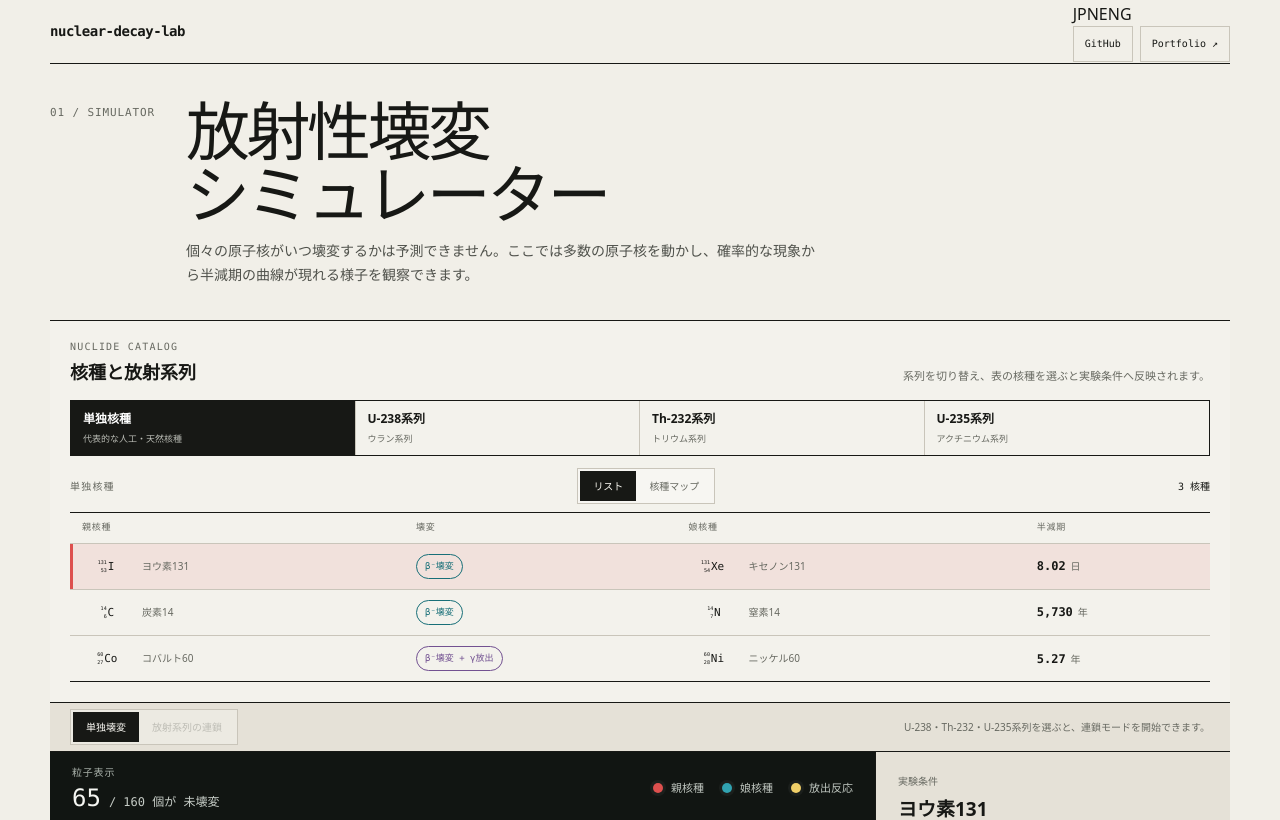
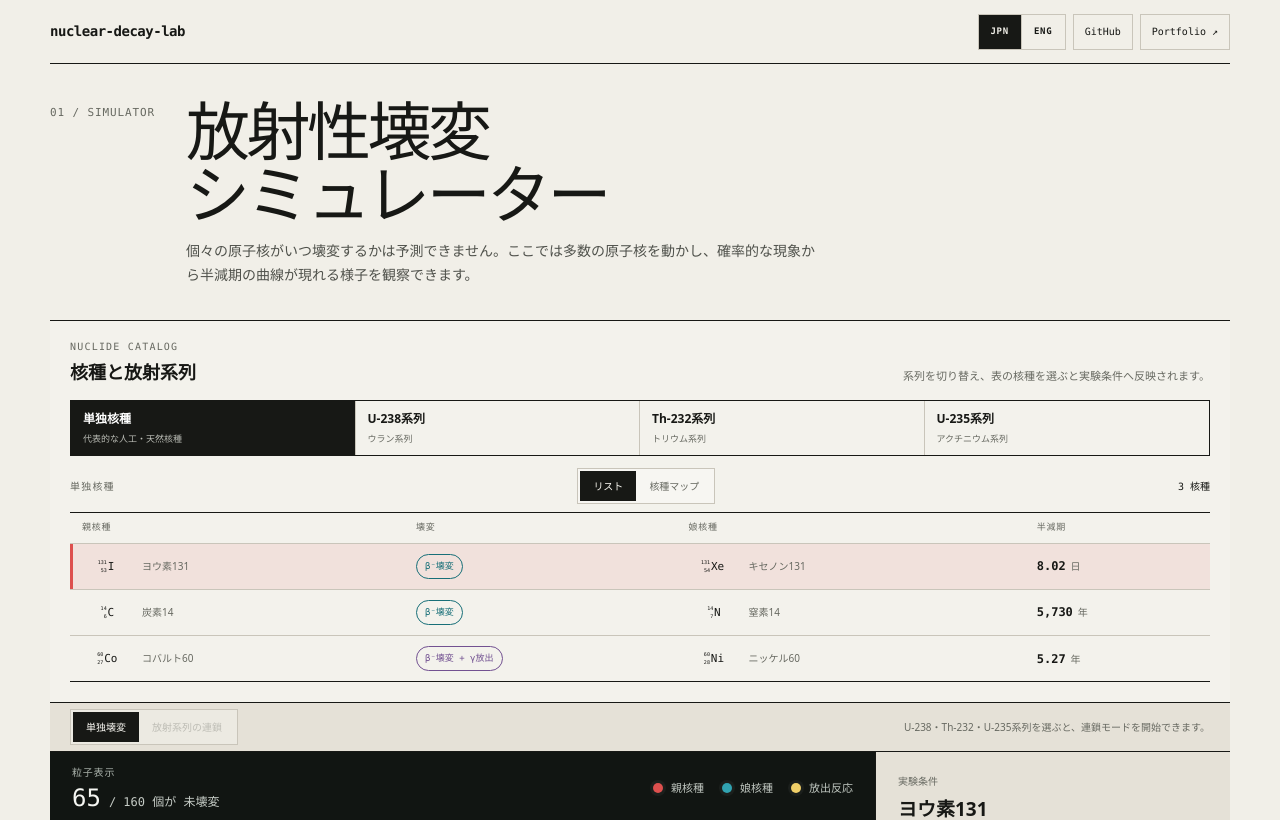
Before and after one commit to shymohn99/nuclear-decay-lab, a Next.js app: page / in a window 1280 px wide. Shown: the top 820 px of the page. Built offline with nearby package versions, Linux system fonts and the light colour scheme.

Commit message:
Style language switcher

```diff
--- a/app/globals.css
+++ b/app/globals.css
@@ -75,6 +75,46 @@ footer {
   font-weight: 700;
   letter-spacing: -0.035em;
   text-decoration: none;
+}
+
+.header-actions {
+  display: flex;
+  align-items: center;
+  gap: 7px;
+  margin-left: auto;
+}
+
+.language-toggle {
+  display: inline-flex;
+  min-height: 36px;
+  border: 1px solid var(--line);
+}
+
+.language-toggle button {
+  min-width: 43px;
+  padding: 0 9px;
+  border: 0;
+  border-right: 1px solid var(--line);
+  background: transparent;
+  cursor: pointer;
+  font-family: var(--mono);
+  font-size: 9px;
+  font-weight: 700;
+  letter-spacing: 0.07em;
+  transition:
+    color 150ms ease,
+    background-color 150ms ease;
+}
+
+.language-toggle button:last-child { border-right: 0; }
+
+.language-toggle button:hover:not([aria-pressed="true"]) {
+  background: rgba(255, 255, 255, 0.42);
+}
+
+.language-toggle button[aria-pressed="true"] {
+  color: var(--paper);
+  background: var(--ink);
 }
 
 .header-links {
@@ -2431,8 +2471,14 @@ footer .repository-link:hover {
     gap: 12px;
     padding: 17px 0;
   }
+  .header-actions {
+    width: 100%;
+    margin-left: 0;
+  }
   .header-links {
-    width: 100%;
+    width: auto;
+    min-width: 0;
+    flex: 1;
     overflow-x: auto;
   }
   .header-links a {
```
